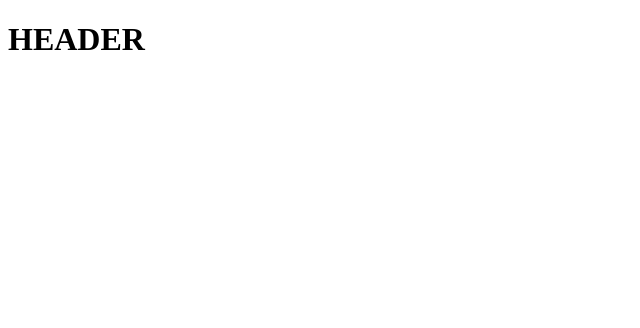
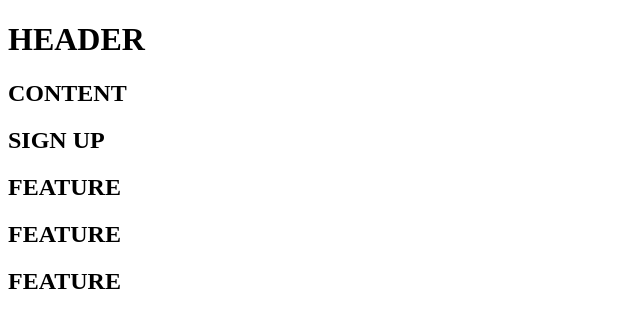
Before and after one commit to JAMK-IT-STUDENT/ttms0400-web-visualisointi-yhteinen-harjoitus-k1559, a plain HTML site: page index.html in a window 1280 px wide. Shown: the whole page, without its empty margins (0-640 px from the left). Drawn offline with Linux system fonts and the light colour scheme.

Commit message:
EDIT index.html

```diff
--- a/index.html
+++ b/index.html
@@ -12,7 +12,25 @@
         <h1>HEADER</h1>
     </header>
 
+    <main>
+        <h2>CONTENT</h2>
+    </main>
 
+    <section>
+        <h2>SIGN UP</h2>
+    </section>
+
+    <article>
+        <h2>FEATURE</h2>
+    </article>
+
+    <article>
+        <h2>FEATURE</h2>
+    </article>
+
+    <article>
+        <h2>FEATURE</h2>
+    </article>
 
 </body>
 </html>
```
